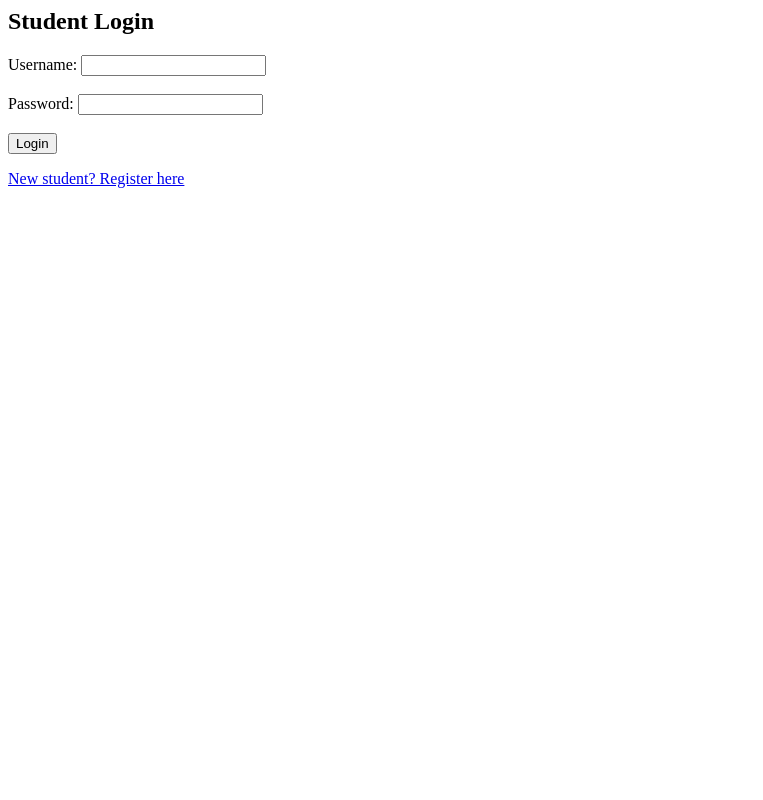
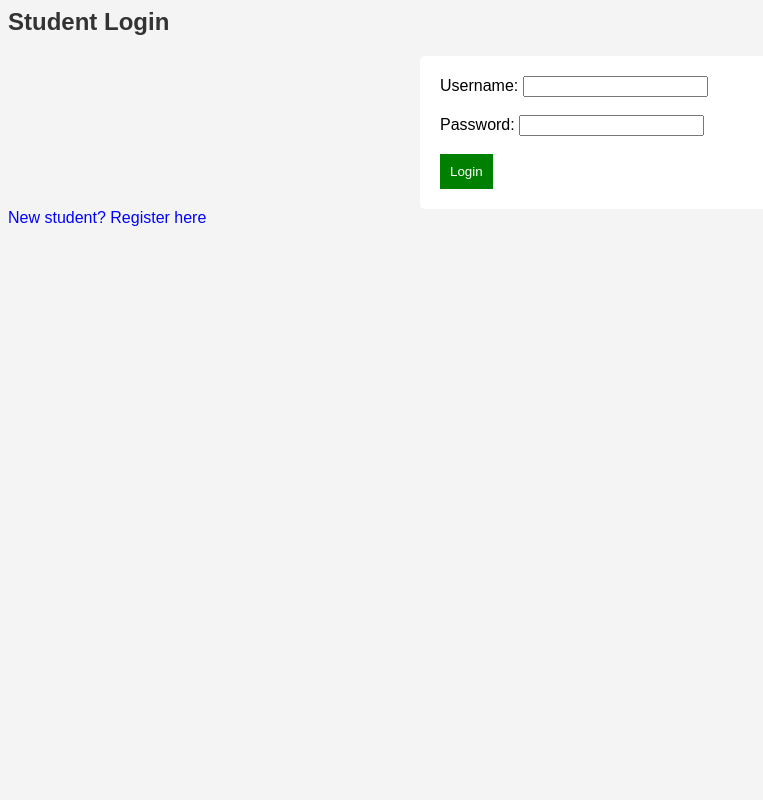
Before and after one commit to umeshbogati/Examination-System, a Django app: page / in a window 1280 px wide. Shown: the whole page, without its empty margins (0-763 px from the left). Run offline with Django 5.2, Linux system fonts and the light colour scheme.

Commit message:
i have give style by using style.css which make website attractive.

```diff
--- /dev/null
+++ b/examsystem/exam/static/exam/style.css
@@ -0,0 +1,28 @@
+body {
+    font-family: Arial;
+    background-color: #f4f4f4;
+}
+
+h2 {
+    color: #333;
+}
+
+form {
+    background: white;
+    padding: 20px;
+    width: 400px;
+    margin: auto;
+    border-radius: 5px;
+}
+
+button {
+    background: green;
+    color: white;
+    padding: 10px;
+    border: none;
+}
+
+a {
+    text-decoration: none;
+    color: blue;
+}
--- a/examsystem/exam/templates/exam/register.html
+++ b/examsystem/exam/templates/exam/register.html
@@ -1,3 +1,6 @@
+{% load static %}
+<link rel="stylesheet" href="{% static 'exam/style.css' %}">
+
 <h2>Student Registration</h2>
 <form method="post">
     {% csrf_token %}
--- a/examsystem/exam/templates/login.html
+++ b/examsystem/exam/templates/login.html
@@ -1,3 +1,6 @@
+{% load static %}
+<link rel="stylesheet" href="{% static 'exam/style.css' %}">
+
 <h2>Student Login</h2>
 
 <form method="post">
--- a/examsystem/exam/templates/result.html
+++ b/examsystem/exam/templates/result.html
@@ -1,3 +1,6 @@
+{% load static %}
+<link rel="stylesheet" href="{% static 'exam/style.css' %}">
+
 <h2>Exam Result</h2>
 
 <p>Your Score: {{ score }} / {{ total }}</p>
--- a/examsystem/exam/templates/take_exam.html
+++ b/examsystem/exam/templates/take_exam.html
@@ -1,3 +1,6 @@
+{% load static %}
+<link rel="stylesheet" href="{% static 'exam/style.css' %}">
+
 <h2>Exam Questions</h2>
 
 <form method="post">
```
Also changed, not shown: examsystem/db.sqlite3.
